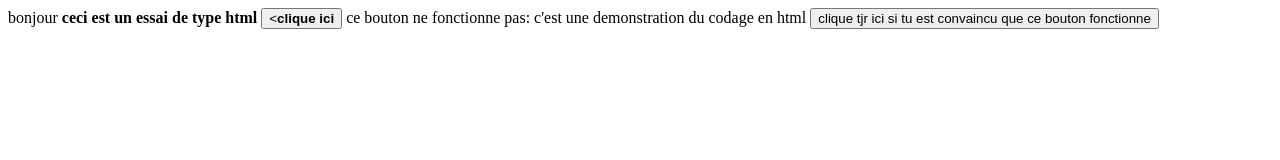
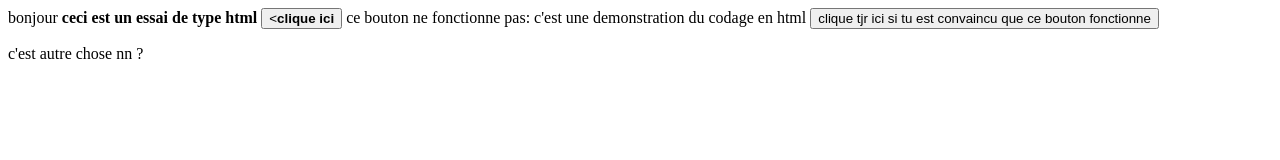
Before and after one commit to titou579/essai, a website: page index.html in a window 1280 px wide. Drawn offline with Linux system fonts and the light colour scheme.

Commit message:
index.html

```diff
--- a/index.html
+++ b/index.html
@@ -7,6 +7,7 @@
     <t>ce bouton ne fonctionne pas: c'est une demonstration du codage en html</t>
 
     <button>clique tjr ici si tu est convaincu que ce bouton fonctionne</button>
+    <p>c'est autre chose nn ?</p>
 
   </body>
 </html>
```
